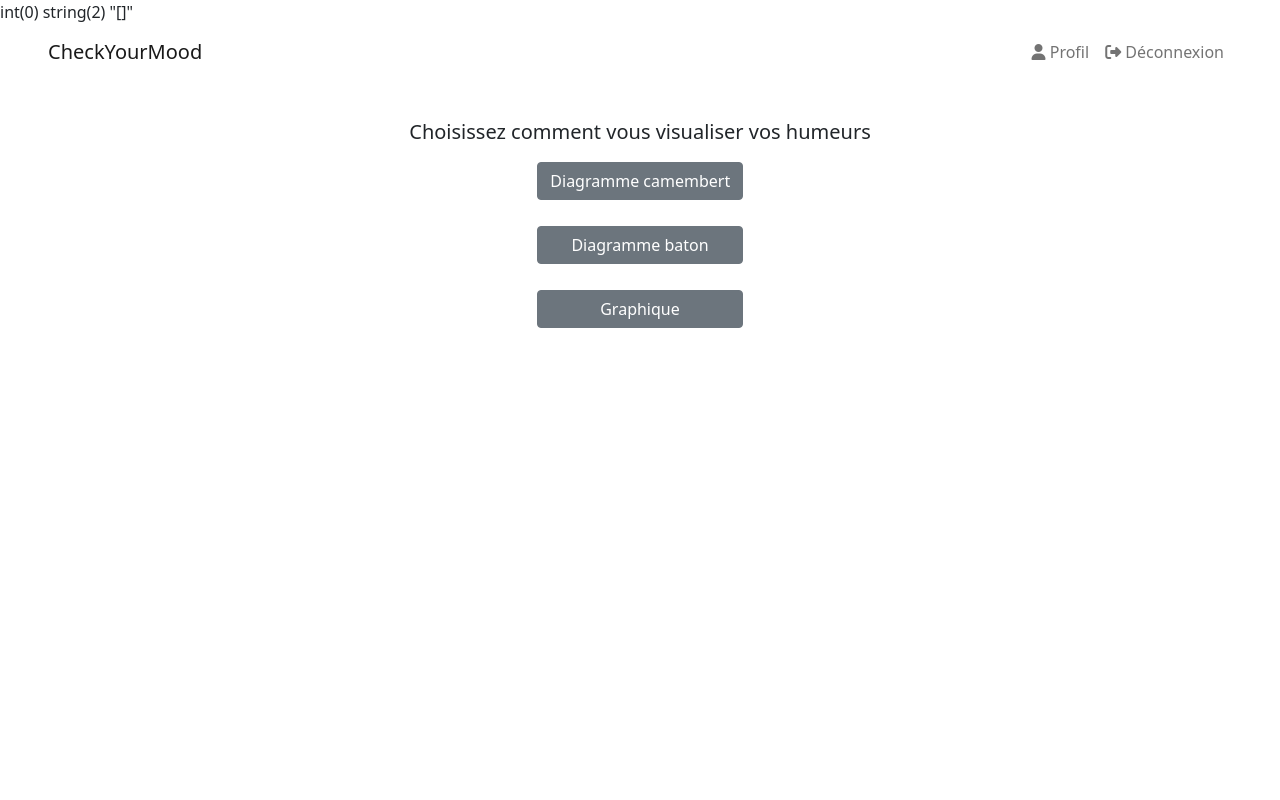
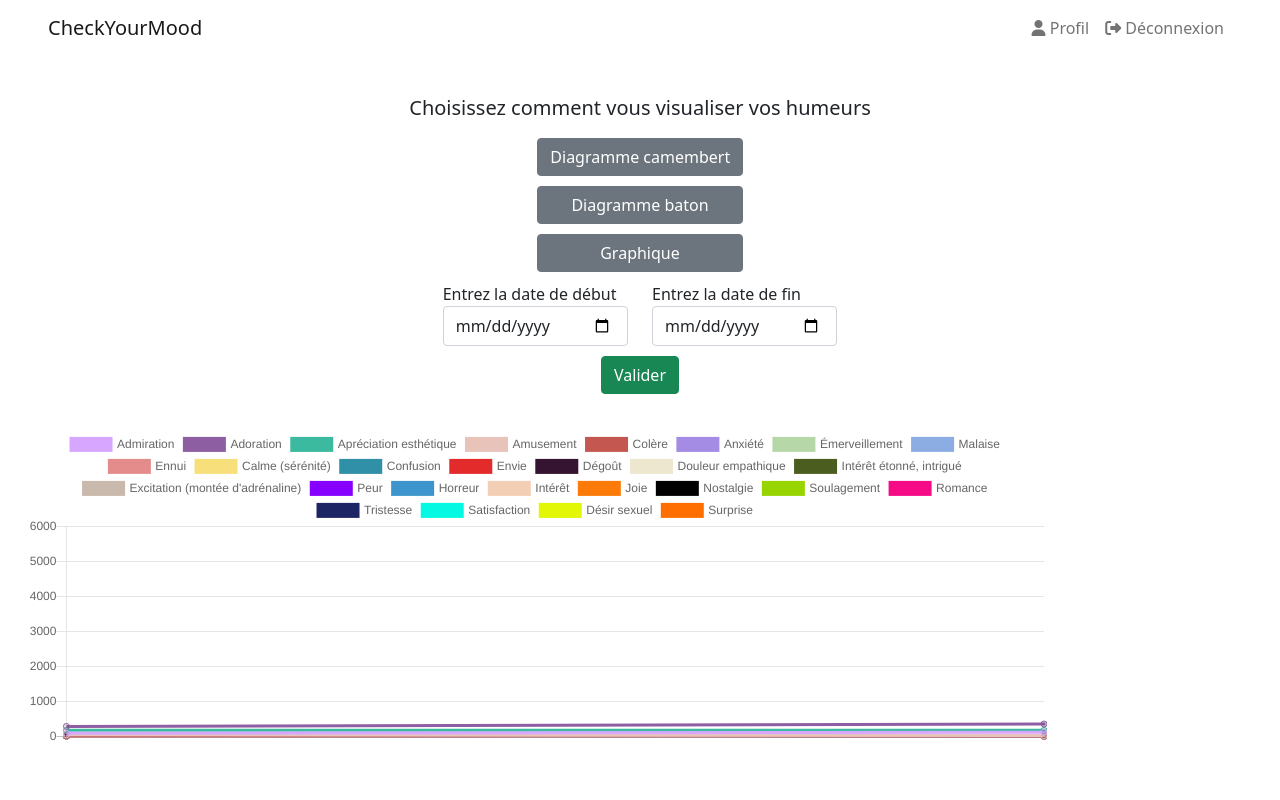
Before and after one commit to OskarMorel/GORAS_CheckYourMood, a PHP site: the page made by index.php in a window 1280 px wide. Run offline with PHP 8.4, Linux system fonts and the light colour scheme; the visitor is signed in with stand-in values (Sample User, id 1); data comes from the database, SQL or seed files in the repository; some libraries are stand-ins or nearby versions.

Commit message:
Début visualisation avec un graphique

```diff
--- a/controllers/visualisationhumeurscontroller.php
+++ b/controllers/visualisationhumeurscontroller.php
@@ -29,10 +29,12 @@ class visualisationHumeursController implements controller
         $view = new view(config::getRacine() . "views/vue_visualisationhumeurs");
 
         $view->setVar('choixVisualisation', httphelper::getParam('choixVisualisation'));
+
         $codeUtilisateur = httphelper::getParam('codeUtilisateur');
+        $view->setVar('humeursStat', stathumeurservice::getNbEmotion($pdo, $codeUtilisateur));
+
         $dateDebut = httphelper::getParam('dateDebut');
         $dateFin = httphelper::getParam('dateFin');
-        $view->setVar('humeursStat', stathumeurservice::getNbEmotion($pdo, $codeUtilisateur));
         $view->setVar('tableauDates', stathumeurservice::getDates($pdo, $dateDebut, $dateFin, $codeUtilisateur));
 
         return $view;
@@ -62,10 +64,6 @@ class visualisationHumeursController implements controller
         $dateDebut = httphelper::getParam('dateDebut');
         $dateFin = httphelper::getParam('dateFin');
 
-        var_dump($dateDebut);
-        var_dump($dateFin);
-        var_dump($codeUtilisateur);
-
         $tableauDates = stathumeurservice::getDates($pdo, $dateDebut, $dateFin, $codeUtilisateur);
 
         return $this->index($pdo);
--- a/model/stathumeurservice.php
+++ b/model/stathumeurservice.php
@@ -43,21 +43,18 @@ class stathumeurservice
         $stmt->bindParam(':dateDebut', $dateDebut);
         $stmt->bindParam(':dateFin', $dateFin);
         $stmt->bindParam(':codeUtilisateur', $codeUtilisateur);
+        $stmt->execute();
 
-        $stmt->execute();
-        var_dump($stmt->rowCount());
         $tabDates[] = array();
         $texteFinal = "[";
 
         while ($rowStmt = $stmt->fetch()) {
-            $tabDates[] = substr(json_encode(array_values($rowStmt)), 2, -11);
+            $tabDates[] = substr(json_encode(array_values($rowStmt)), 0, -11)."\"   ";
         }
         unset($tabDates[0]);
         $texte = implode(',',$tabDates);
         $texteSansCrochets = str_replace(["[", "]"], "",$texte);
         $texteFinal = $texteFinal.$texteSansCrochets."]";
-
-        var_dump($texteFinal);
         return $texteFinal;
     }
 
--- a/views/vue_visualisationhumeurs.php
+++ b/views/vue_visualisationhumeurs.php
@@ -9,9 +9,11 @@ if (!isset($_SESSION['prenom']) && !isset($_SESSION['nom'])) {
     <div class="container-fluid text-center">
         <?php
         require 'includes/navbar.php';
-        //var_dump($choixVisualisation);
-        //var_dump($humeurs);
-        //var_dump($_SESSION);
+        //var_dump($humeursStat);
+        //var_dump($tableauDates);
+        if ($choixVisualisation == "") {
+            $choixVisualisation = "graphique";
+        }
         ?>
         <p class="espace1"></p>
         <div class="row">
@@ -59,7 +61,6 @@ if (!isset($_SESSION['prenom']) && !isset($_SESSION['nom'])) {
             if ($choixVisualisation == 'camembert') {
         ?>
         <div class="row">
-
             <div class="col-2"></div>
             <div class="col">
                 <canvas id="camembertChart" style="width:1000px;height:420px"></canvas>
@@ -132,6 +133,10 @@ if (!isset($_SESSION['prenom']) && !isset($_SESSION['nom'])) {
         </script>
         <?php
             } else if ($choixVisualisation == 'graphique') {
+                if (isset($_POST['dateDebut']) && isset($_POST['dateFin'])) {
+                    $dateDebut = $_POST['dateDebut'];
+                    $dateFin = $_POST['dateFin'];
+                }
         ?>
 
             <form action="/?controller=visualisationhumeurs&action=getDates" method="POST">
@@ -139,11 +144,11 @@ if (!isset($_SESSION['prenom']) && !isset($_SESSION['nom'])) {
                     <div class="col"></div>
                     <div class="gauche col-2">
                         <label for="dateDebut">Entrez la date de début</label>
-                        <input type="date" name="dateDebut" id="dateDebut" class="form-control">
+                        <input type="date" name="dateDebut" id="dateDebut" class="form-control" value="<?php if (isset($_POST['dateDebut'])) {echo $_POST['dateDebut']; }?>">
                     </div>
                     <div class="gauche col-2">
                         <label for="dateFin">Entrez la date de fin</label>
-                        <input type="date" name="dateFin" id="dateFin" class="form-control">
+                        <input type="date" name="dateFin" id="dateFin" class="form-control" value="<?php if (isset($_POST['dateFin'])) {echo $_POST['dateFin'];}?>">
                     </div>
                     <div class="col"></div>
                     <p class="espace0"></p>
@@ -168,7 +173,7 @@ if (!isset($_SESSION['prenom']) && !isset($_SESSION['nom'])) {
                 new Chart(document.getElementById("lineChart"), {
                     type: 'line',
                     data: {
-                        labels: <?php echo $tableauDates ?>,
+                        labels: <?php echo $tableauDates; ?>,
                         datasets: [{
                             data: [86,114,106,106,107,111,133,221,783,2478],
                             label: "Admiration",
@@ -309,8 +314,7 @@ if (!isset($_SESSION['prenom']) && !isset($_SESSION['nom'])) {
                     },
                     options: {
                         title: {
-                        display: true,
-                        text: 'Nb humeur'
+                        display: true
                         }
                     }
                     });
```
